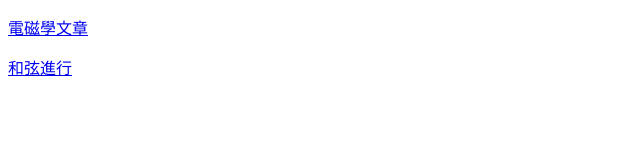
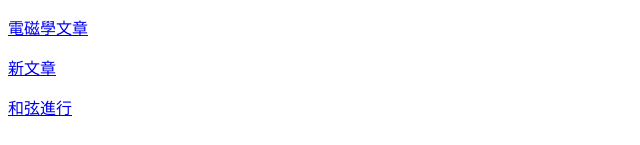
Before and after one commit to cha-chen/my_website, a plain HTML site: page index.html in a window 1280 px wide. Shown: the part 202-347 px from the top of the page, without its empty margins (0-640 px from the left). Drawn offline with Linux system fonts and the light colour scheme.

Commit message:
Update index.html

```diff
--- a/index.html
+++ b/index.html
@@ -23,7 +23,7 @@
 
 <p><a href="EM.html"> 電磁學文章 </a></p>
 
-
+<p><a href="new_file.html"> 新文章 </a></p>
 
 <p><a href="chord_progression.html"> 和弦進行 </a></p>
 
```
